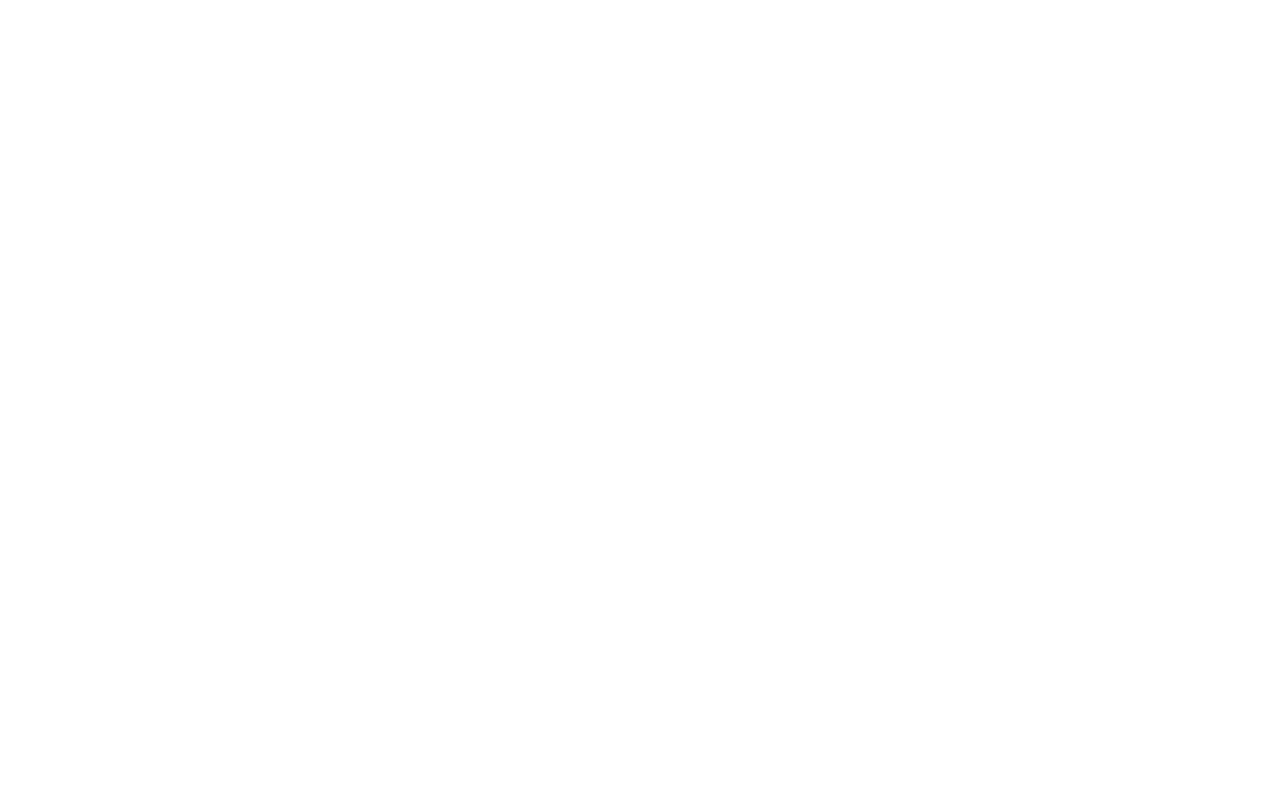
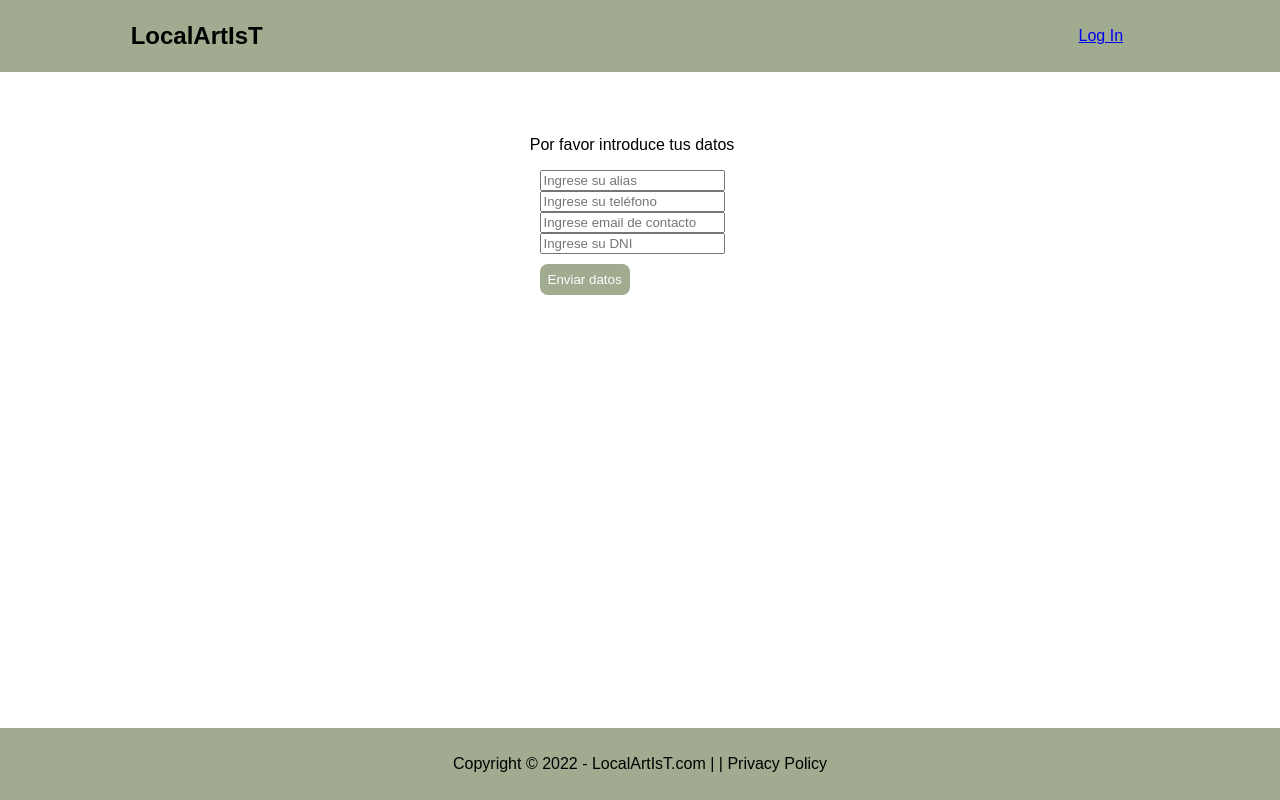
Before and after one commit to EricPuig10/Hackaton2022F5, a React (Create React App) app: page /login in a window 1280 px wide. Before the commit this address had no page. Built offline with nearby package versions, Linux system fonts and the light colour scheme.

Commit message:
register

```diff
--- a/public/index.html
+++ b/public/index.html
@@ -29,6 +29,7 @@
   <body>
     <noscript>You need to enable JavaScript to run this app.</noscript>
     <div id="root"></div>
+
     <!--
       This HTML file is a template.
       If you open it directly in the browser, you will see an empty page.
--- a/src/applications/Router.jsx
+++ b/src/applications/Router.jsx
@@ -3,6 +3,7 @@
 import { DetailPage } from "../pages/DetailPage";
 import { Home } from "../pages/Home";
 import { NavBar } from "../components/NavBar/NavBar";
+import { Register } from "../pages/Register";
 
 export default function Router(props) {
   return (
@@ -11,6 +12,7 @@
         <Route path="/" element={<Home />} />
         <Route path="/products/:id" element={<DetailPage />} />
         <Route path="/nav" element={<NavBar />} />
+        <Route path="/login" element={<Register />} />
       </Routes>
     </BrowserRouter>
   );
--- a/src/components/Footer/Footer.styled.jsx
+++ b/src/components/Footer/Footer.styled.jsx
@@ -12,7 +12,7 @@
   padding-left: 10%;
   padding-right: 10%;
   z-index: 10000;
-  position: relative;
+  position: fixed;
   bottom: 0%;
   left: 0%;
   @media (max-width: 450px) {
--- a/src/components/Footer/index.jsx
+++ b/src/components/Footer/index.jsx
@@ -0,0 +1 @@
+export { Footer } from "./Footer";
--- /dev/null
+++ b/src/components/LogIn/LogIn.jsx
@@ -0,0 +1,37 @@
+import { DivLogIn} from "./LogIn.styled";
+
+export const LogIn = () => {
+  return (
+    <>
+    <DivLogIn>
+    <div className="containerTitleForm">
+          <p className="titleForm">Por favor introduce tus datos</p>
+    </div>
+    <form id="miFormulario">
+        <div className="allInputs">
+          <div className="inputForm">
+            <input className="nameArtist" type="text" placeholder="Ingrese su alias"/>
+          </div>
+
+          <div className="inputForm">
+            <input className="mobile" type="text" placeholder="Ingrese su teléfono"/>
+          </div>
+
+          <div className="inputForm">
+            <input className="email" type="text" placeholder="Ingrese email de contacto"/>
+          </div>
+
+          <div className="inputForm">
+            <input className="DNI" type="text" placeholder="Ingrese su DNI"/>
+          </div>
+    </div>
+    <div className="containerBtn" >
+       <button className="btnSend">Enviar datos</button>
+
+    </div>
+
+    </form>
+  </DivLogIn>
+  </>
+  );
+};
--- /dev/null
+++ b/src/components/LogIn/LogIn.styled.jsx
@@ -0,0 +1,43 @@
+import styled from "styled-components";
+
+export const DivLogIn = styled.div`
+  display:flex;
+  flex-direction: column;
+  align-items:center;
+  width: 80vw;
+  height: auto;
+  margin: 15vh;
+
+  .create containerTitleForm p {
+    font-size: 20px;
+    color: #f1356d;
+    margin-bottom: 30px;
+  }
+  .create inputForm input {
+    width: 80%;
+    padding: 6px 10px;
+    margin-top: 10px;
+    border: 5px;
+    box-sizing: border-box;
+    display: block;
+  }
+  .containerBtn button {
+    background-color: var(--nav-color);
+    color: #ffffff;
+    border: 5px;
+    display: flex;
+    margin-top: 10px;
+    padding: 8px;
+    border-radius: 8px;
+    cursor: pointer;
+  }
+
+  @media (max-width: 450px) {
+    align-items: start;
+    height: 8vh;
+    padding-left: 10%;
+    padding-right: 10%;
+  }
+
+
+`;
--- /dev/null
+++ b/src/components/LogIn/index.jsx
@@ -0,0 +1 @@
+export { LogIn } from "./LogIn";
--- a/src/components/NavBar/NavBar.jsx
+++ b/src/components/NavBar/NavBar.jsx
@@ -1,5 +1,5 @@
 import { Link } from "react-router-dom";
-import { DivLogin, DivLogo, DivNavBar, LoginBtn } from "./NavBar.styled";
+import { DivLogin, DivLogo, DivNavBar } from "./NavBar.styled";
 
 export const NavBar = () => {
   return (
@@ -9,7 +9,7 @@
           <DivLogo>LocalArtIsT</DivLogo>
         </Link>
         <DivLogin>
-          <LoginBtn>Log In</LoginBtn>
+          <Link to= '/login'>Log In</Link>
         </DivLogin>
       </DivNavBar>
     </>
--- /dev/null
+++ b/src/pages/Register.jsx
@@ -0,0 +1,13 @@
+import { Footer } from "../components/Footer/Footer";
+import { NavBar } from "../components/NavBar";
+import { LogIn } from "../components/LogIn"
+
+export const Register = () => {
+  return (
+    <div>
+      <NavBar />
+      <LogIn />
+      <Footer />
+    </div>
+  );
+};
```
Also changed, not shown: src/App.js (+8 -1 lines).
